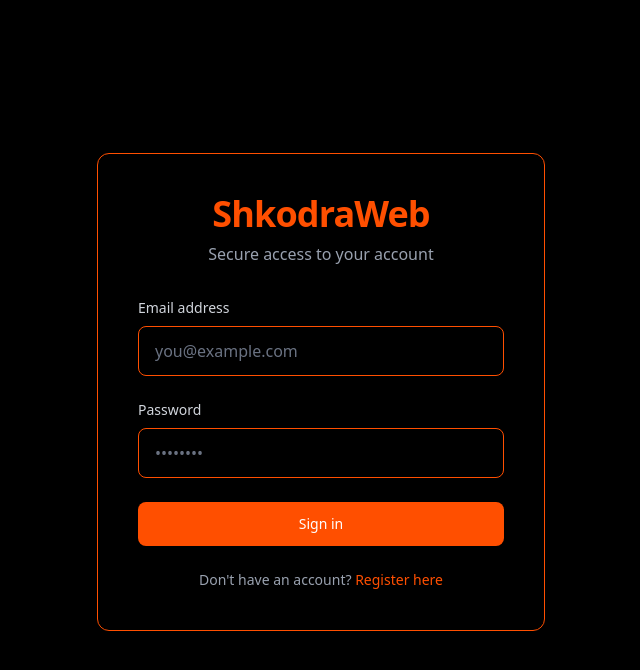
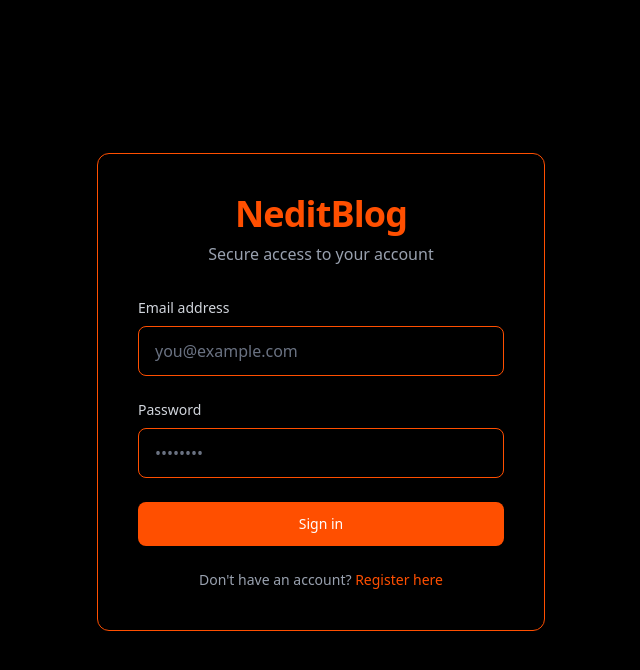
Before and after one commit to nedxha19/Blog, a SvelteKit app: page /login in a window 1280 px wide. Shown: the top 670 px of the page, without its empty margins (319-959 px from the left). Built offline with nearby package versions, Linux system fonts and the light colour scheme.

Commit message:
Last changes for some detaills

```diff
--- a/src/routes/+page.svelte
+++ b/src/routes/+page.svelte
@@ -71,7 +71,7 @@
 
             <!-- Comments section -->
             <div class="mt-2 space-y-2 p-4 text-sm text-gray-300">
-							{#each comments.filter((c) => c.article_id === article.id) as comment}
+              {#each comments.filter(c => c.article_id === article.id) as comment}
                 <div
                   class="border-b border-[#FF4F00]/20 pb-1 transition-colors duration-300 hover:bg-[#FF4F00]/5"
                 >
--- a/src/routes/homepage/+page.svelte
+++ b/src/routes/homepage/+page.svelte
@@ -6,7 +6,7 @@
     try {
       const response = await fetch(`/api/articles/${articleId}/like`, {
         method: 'POST',
-				credentials: 'include'
+        credentials: 'include',
       });
 
       if (response.ok) {
--- a/src/routes/login/+page.svelte
+++ b/src/routes/login/+page.svelte
@@ -6,7 +6,7 @@
 <div class="flex min-h-screen items-center justify-center bg-[#000000]">
   <div class="mb-4 w-full max-w-md rounded-xl border border-[#FF4F00] bg-[#000000] p-10 shadow-2xl">
     <div class="mb-8 text-center">
-			<h1 class="text-4xl font-bold tracking-tight text-[#FF4F00]">ShkodraWeb</h1>
+      <h1 class="text-4xl font-bold tracking-tight text-[#FF4F00]">NeditBlog</h1>
       <p class="mt-2 text-gray-400">Secure access to your account</p>
     </div>
 
```
Also changed, not shown: src/routes/admin/gallery/+page.svelte (indentation only), src/routes/admin/gallery/new/+page.svelte (indentation only), src/routes/register/+page.svelte (indentation only). Lines whose indentation alone changed are shown as unchanged.
